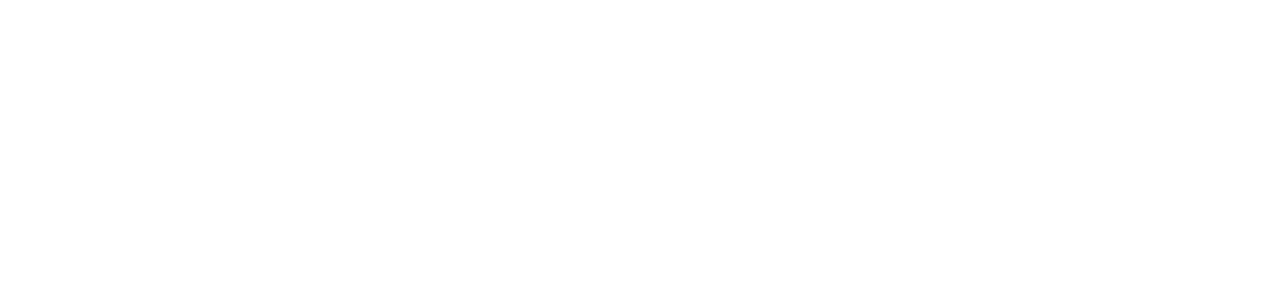
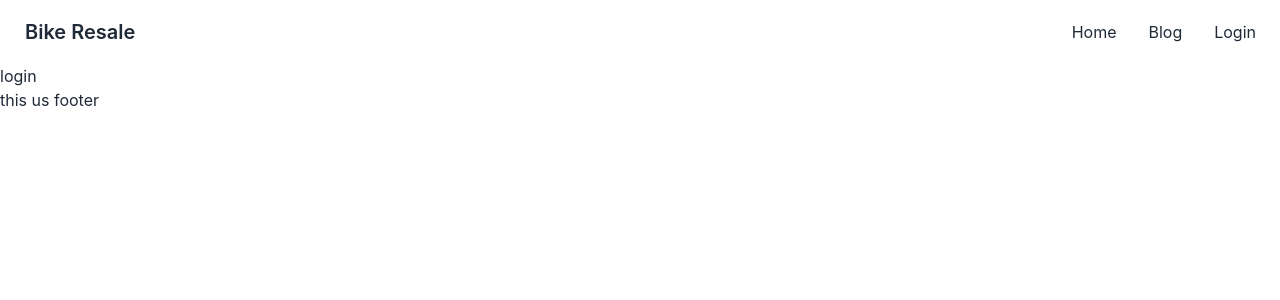
Before and after one commit to Nadim44/products-resale-client-repo-12, a React (Create React App) app: page /login in a window 1280 px wide. Shown: the top 300 px of the page. Built offline with nearby package versions, Linux system fonts and the light colour scheme.

Commit message:
navbar added

```diff
--- a/src/App.js
+++ b/src/App.js
@@ -1,9 +1,11 @@
+import { RouterProvider } from 'react-router-dom';
 import './App.css';
+import router from './Routes/Routes/Routes';
 
 function App() {
   return (
     <div>
-
+      <RouterProvider router={router}></RouterProvider>
     </div>
   );
 }
--- /dev/null
+++ b/src/Layout/Main.js
@@ -0,0 +1,16 @@
+import React from 'react';
+import { Outlet } from 'react-router-dom';
+import Footer from '../Pages/Shared/Footer/Footer';
+import Navbar from '../Pages/Shared/Navbar/Navbar';
+
+const Main = () => {
+    return (
+        <div>
+            <Navbar></Navbar>
+            <Outlet></Outlet>
+            <Footer></Footer>
+        </div>
+    );
+};
+
+export default Main;
--- /dev/null
+++ b/src/Pages/Login/Login.js
@@ -0,0 +1,11 @@
+import React from 'react';
+
+const Login = () => {
+    return (
+        <div>
+            login
+        </div>
+    );
+};
+
+export default Login;
--- /dev/null
+++ b/src/Pages/Shared/Footer/Footer.js
@@ -0,0 +1,11 @@
+import React from 'react';
+
+const Footer = () => {
+    return (
+        <div>
+            this us footer
+        </div>
+    );
+};
+
+export default Footer;
--- /dev/null
+++ b/src/Pages/Shared/Navbar/Navbar.js
@@ -0,0 +1,33 @@
+import React from 'react';
+import { Link } from 'react-router-dom';
+
+const Navbar = () => {
+    const menuItems = <>
+        <li><Link to='/'>Home</Link></li>
+        <li><Link to='/blog'>Blog</Link></li>
+        <li><Link to='/login'>Login</Link></li>
+    </>
+    return (
+        <div className="navbar bg-base-100">
+            <div className="navbar-start">
+                <div className="dropdown">
+                    <label tabIndex={0} className="btn btn-ghost lg:hidden">
+                        <svg xmlns="http://www.w3.org/2000/svg" className="h-5 w-5" fill="none" viewBox="0 0 24 24" stroke="currentColor"><path strokeLinecap="round" strokeLinejoin="round" strokeWidth="2" d="M4 6h16M4 12h8m-8 6h16" /></svg>
+                    </label>
+                    <ul tabIndex={0} className="menu menu-compact dropdown-content mt-3 p-2 shadow bg-base-100 rounded-box w-52">
+                        {menuItems}
+                    </ul>
+                </div>
+                <Link to='/' className="btn btn-ghost normal-case text-xl">Bike Resale</Link>
+            </div>
+            <div className="navbar-end hidden lg:flex">
+                <ul className="menu menu-horizontal p-0">
+                    {menuItems}
+                </ul>
+            </div>
+
+        </div>
+    );
+};
+
+export default Navbar;
```
Also changed, not shown: src/Routes/Routes/Routes.js (added, +23 -0 lines).
